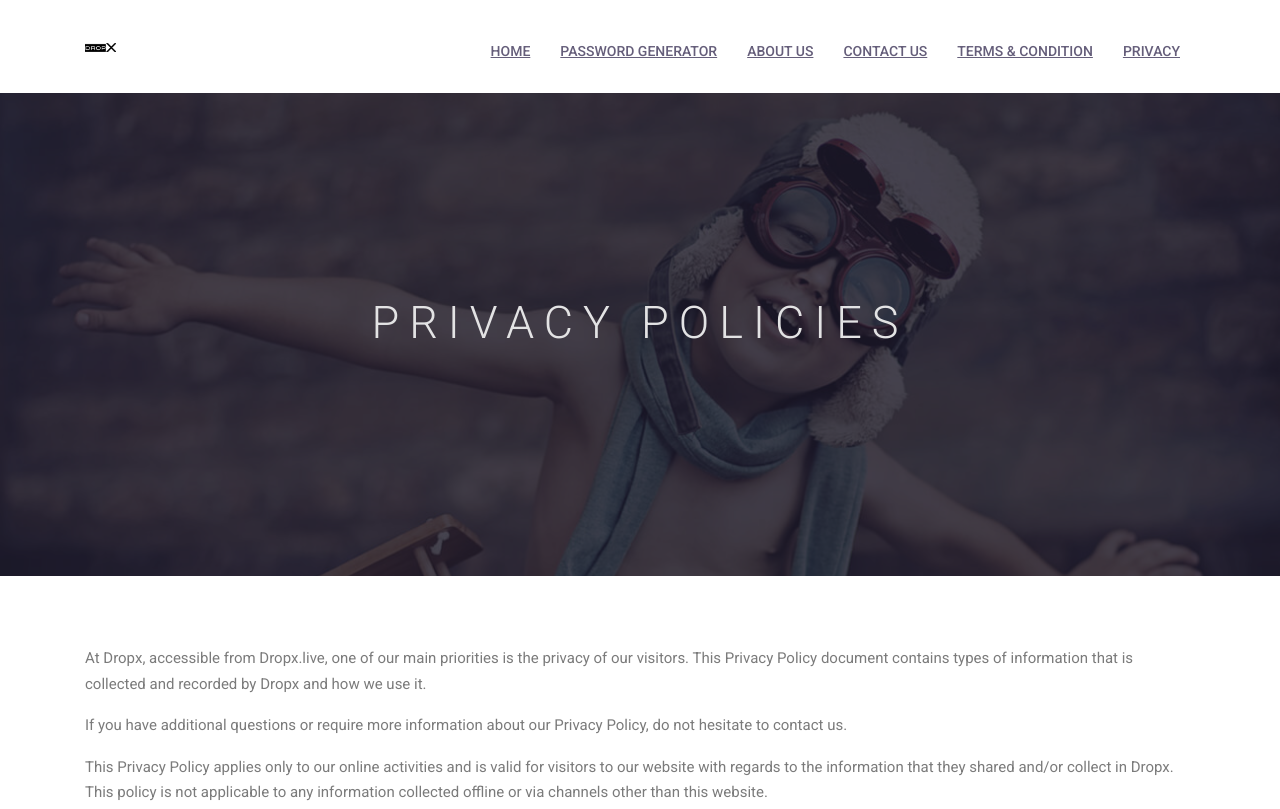
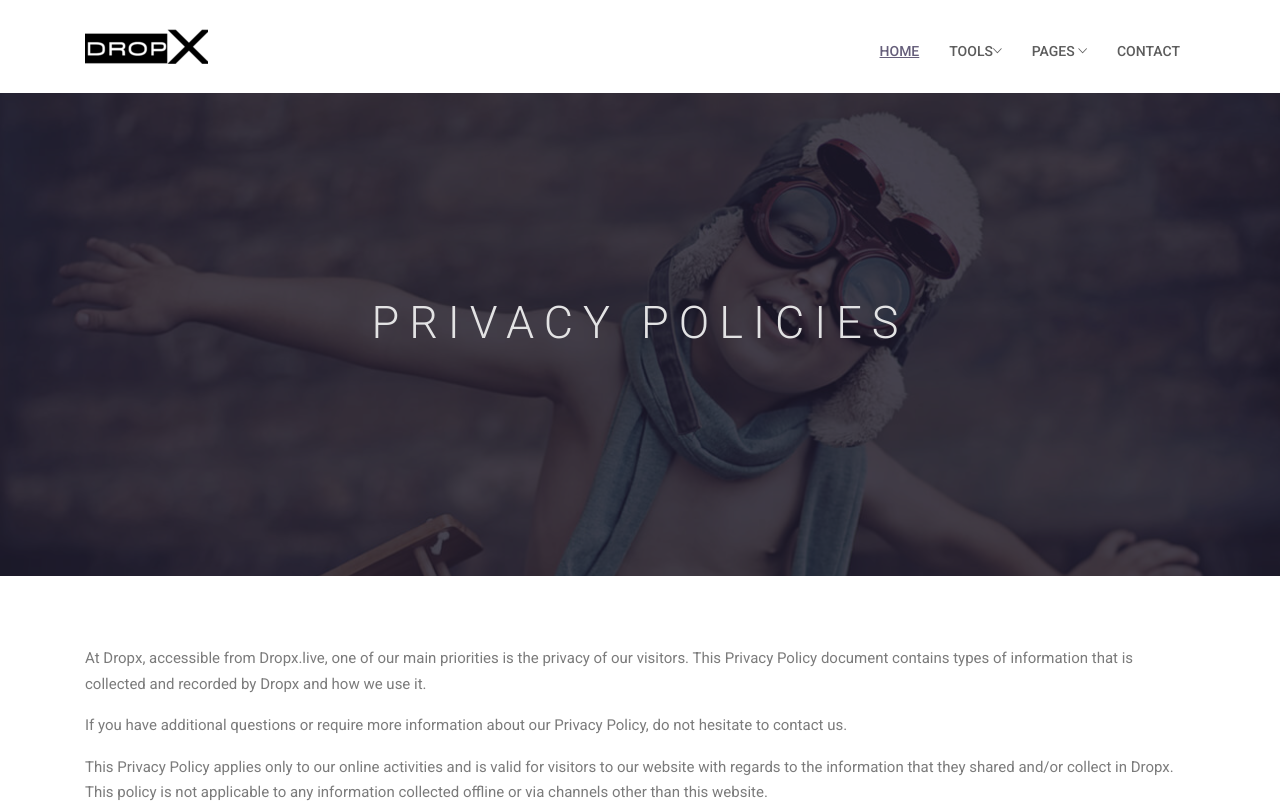
Before and after one commit to Vishalsan143/Dropx, a plain HTML site: page privacy.html in a window 1280 px wide. Shown: the top 809 px of the page. Drawn offline with Linux system fonts and the light colour scheme; some packages are replaced by stand-ins of ours; files whose address does not match are found by name; a web font is replaced by a local one.

Commit message:
Update privacy.html

```diff
--- a/privacy.html
+++ b/privacy.html
@@ -65,36 +65,70 @@
 			<div class="col-lg-12">
 				<nav class="navbar navbar-expand-lg p-0">
 					<a class="navbar-brand" href="index.html">
-						<img src="images/logo.png" width="25%" alt="Logo">
+						<img src="images/logo.png"  alt="Logo">
 					</a>
 
 					<button class="navbar-toggler collapsed" type="button" data-toggle="collapse" data-target="#navbarsExample09" aria-controls="navbarsExample09" aria-expanded="false" aria-label="Toggle navigation">
 						<span class="ion-android-menu"></span>
 					</button>
 
-
 					<div class="collapse navbar-collapse ml-auto" id="navbarsExample09">
 						<ul class="navbar-nav ml-auto">
 							<li class="nav-item active">
 								<a class="nav-link" href="index.html">Home</a>
 							</li>
-              <li class="nav-item active">
-								<a class="nav-link" href="password_generator.html">Password generator</a>
+							<li class="nav-item dropdown @@portfolio">
+								<a class="nav-link dropdown-toggle" href="#" id="dropdown03" data-toggle="dropdown" aria-haspopup="true" aria-expanded="false">Tools<span class="ion-ios-arrow-down"></span></a>
+								<ul class="dropdown-menu" aria-labelledby="dropdown03">
+									<li><a class="dropdown-item @@portfolioFilter" href="word.html">Word Counter</a></li>
+									<li><a class="dropdown-item @@portfolioSingle" href="password.html">Password generator</a></li>
+                  <li><a class="dropdown-item @@portfolioSingle" href="Age-calculater.html">Age calculater</a></li>
+
+									<!-- <li class="dropdown dropdown-submenu dropright">
+										<a class="dropdown-item dropdown-toggle" href="#!" id="dropdown0301" role="button"
+											data-toggle="dropdown" aria-haspopup="true" aria-expanded="false">Sub Menu</a>
+
+										<ul class="dropdown-menu" aria-labelledby="dropdown0301">
+											<li><a class="dropdown-item" href="index.html">Submenu 01</a></li>
+											<li><a class="dropdown-item" href="index.html">Submenu 02</a></li>
+										</ul>
+									</li> -->
+								</ul>
 							</li>
-              <li class="nav-item active">
-								<a class="nav-link" href="about_us.html">About Us</a>
+							<!-- <li class="nav-item @@service"><a class="nav-link" href="service.html">Service</a></li>
+							<li class="nav-item dropdown @@blog">
+								<a class="nav-link dropdown-toggle" href="#" id="dropdown05" data-toggle="dropdown" aria-haspopup="true"
+									aria-expanded="false">Blog <span class="ion-ios-arrow-down"></span></a>
+								<ul class="dropdown-menu" aria-labelledby="dropdown05">
+									<li><a class="dropdown-item @@blogGrid" href="blog-grid.html">Blog Grid</a></li>
+									<li><a class="dropdown-item @@blogSingle" href="blog-single.html">Blog Single</a></li>
+									<li><a class="dropdown-item @@blogRS" href="blog-right-sidebar.html">Blog Right Sidebar</a></li>
+									<li><a class="dropdown-item @@blogLS" href="blog-left-sidebar.html">Blog Left Sidebar</a></li>
+									<li><a class="dropdown-item @@blogFW" href="blog-full-width.html">Blog Full Width</a></li>
+
+									<li class="dropdown dropdown-submenu dropleft">
+										<a class="dropdown-item dropdown-toggle" href="#!" id="dropdown0501" role="button"
+											data-toggle="dropdown" aria-haspopup="true" aria-expanded="false">Sub Menu</a>
+
+										<ul class="dropdown-menu" aria-labelledby="dropdown0501">
+											<li><a class="dropdown-item" href="index.html">Submenu 01</a></li>
+											<li><a class="dropdown-item" href="index.html">Submenu 02</a></li>
+										</ul>
+									</li>
+								</ul>
+							</li> -->
+							<li class="nav-item dropdown @@pages">
+								<a class="nav-link dropdown-toggle" href="#" id="dropdown05" data-toggle="dropdown" aria-haspopup="true"
+									aria-expanded="false">Pages <span class="ion-ios-arrow-down"></span></a>
+								<ul class="dropdown-menu" aria-labelledby="dropdown05">
+									<li><a class="dropdown-item @@about" href="about_us.html">About Us</a></li>
+									<!-- <li><a class="dropdown-item @@comingSoon" href="contact.html">Contact Us</a></li> -->
+									<li><a class="dropdown-item @@404" href="404.html">404 Page</a></li>
+									<li><a class="dropdown-item @@faq" href="terms&condtion.html">Terms & Condition</a></li>
+									<li><a class="dropdown-item @@pricing" href="privacy.html">Privacy</a></li>
+								</ul>
 							</li>
-              <li class="nav-item active">
-								<a class="nav-link" href="contact.html">Contact Us</a>
-							</li>
-              <li class="nav-item active">
-								<a class="nav-link" href="terms&condtion.html">Terms & Condition</a>
-							</li>
-              <li class="nav-item active">
-								<a class="nav-link" href="privacy.html">Privacy</a>
-							</li>
-
-
+							<li class="nav-item @@contact"><a class="nav-link" href="contact.html">Contact</a></li>
 						</ul>
 					</div>
 				</nav>
```
